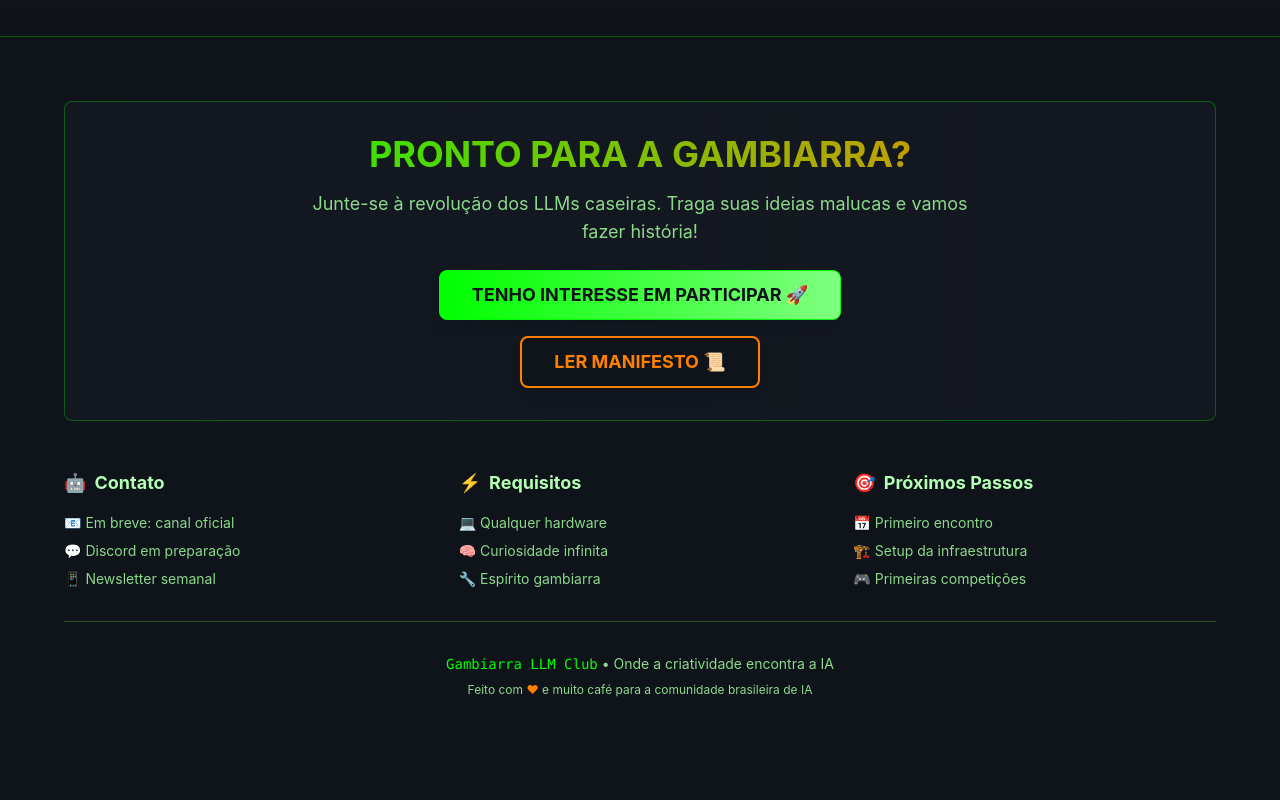
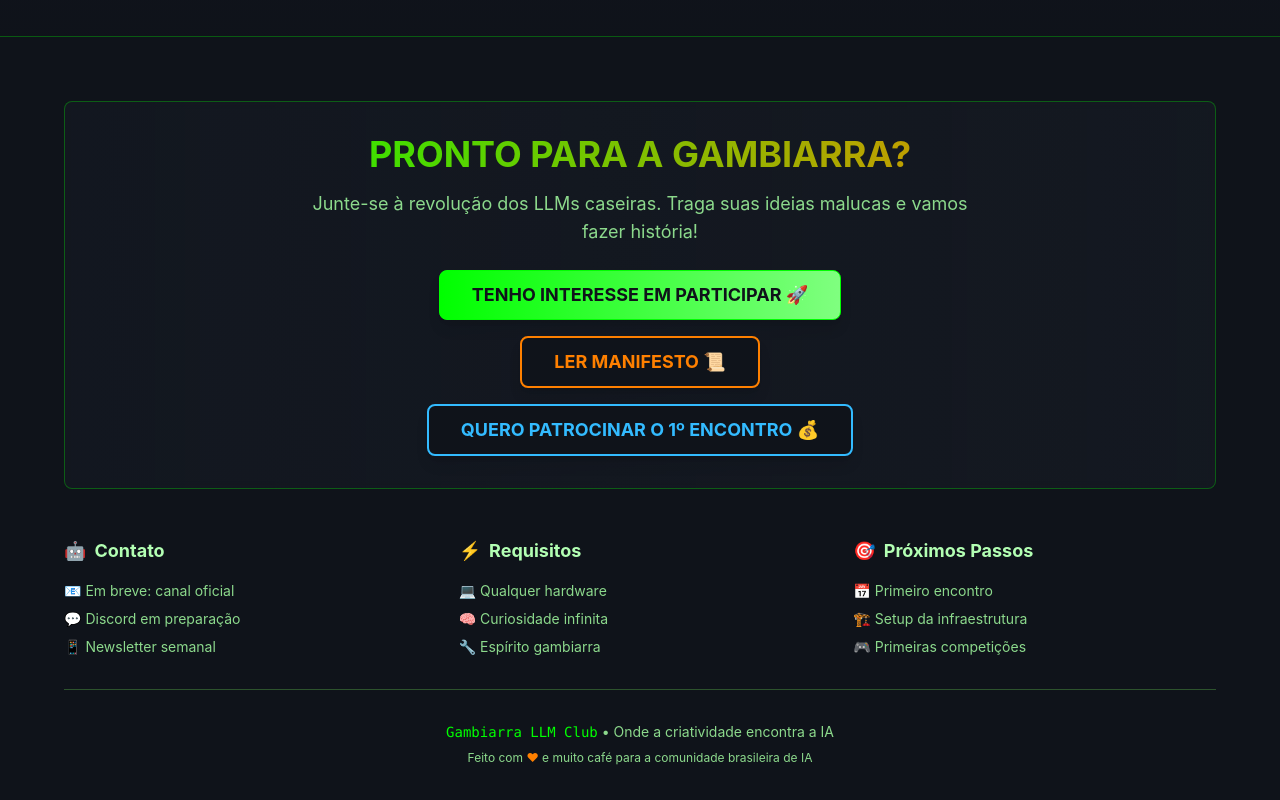
Before and after one commit to filipecalegario/gambiarra-llm-club-website, a React (Vite) app: page / in a window 1280 px wide. Shown: the part 3676-4476 px from the top of the page. Before the commit the page ends 4438 px from the top, so only its background shows below. Built offline with nearby package versions, Linux system fonts and the light colour scheme.

Commit message:
Add sponsor button
Add a "Quero patrocinar o 1º encontro" button with a mailto link to fcac@cin.ufpe.br below the "LER MANIFESTO" button.

```diff
--- a/src/components/Footer.tsx
+++ b/src/components/Footer.tsx
@@ -31,6 +31,14 @@ export const Footer = ({ onJoinClick }: FooterProps) => {
               className="border-2 border-neon text-neon hover:bg-neon hover:text-terminal font-bold px-8 py-6 text-lg rounded-lg shadow-lg hover:shadow-[var(--glow-orange)] transition-all duration-300"
             >
               LER MANIFESTO 📜
+            </Button>
+            <Button
+              onClick={() => window.open("mailto:fcac@cin.ufpe.br", "_self")}
+              variant="outline"
+              size="lg"
+              className="border-2 border-hack text-hack hover:bg-hack hover:text-terminal font-bold px-8 py-6 text-lg rounded-lg shadow-lg hover:shadow-[var(--glow-purple)] transition-all duration-300"
+            >
+              QUERO PATROCINAR O 1º ENCONTRO 💰
             </Button>
           </div>
         </div>
```
